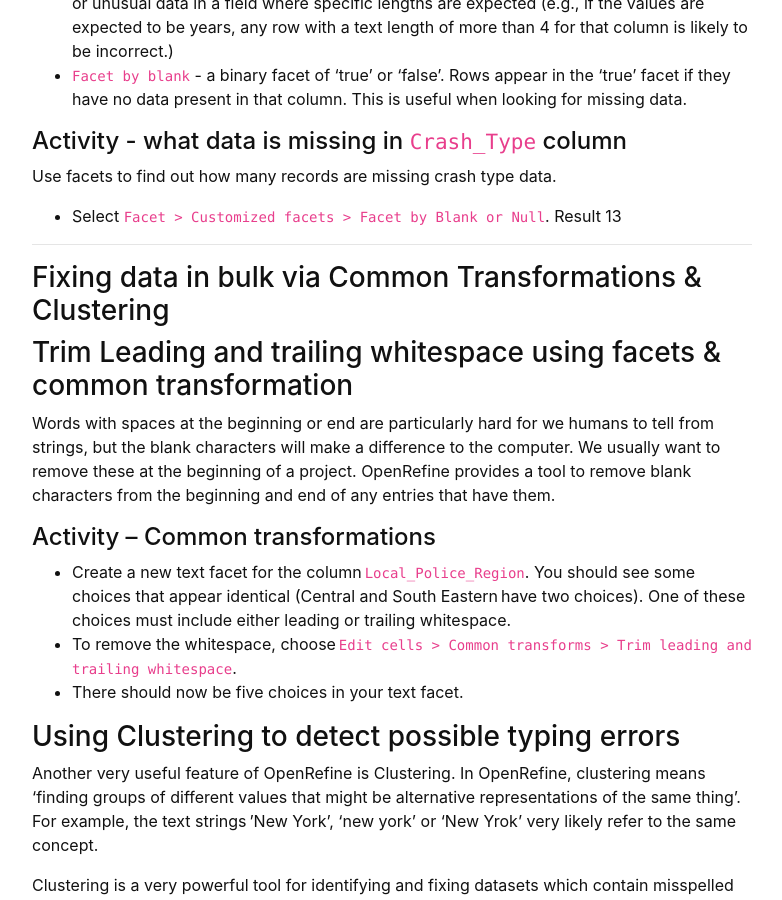
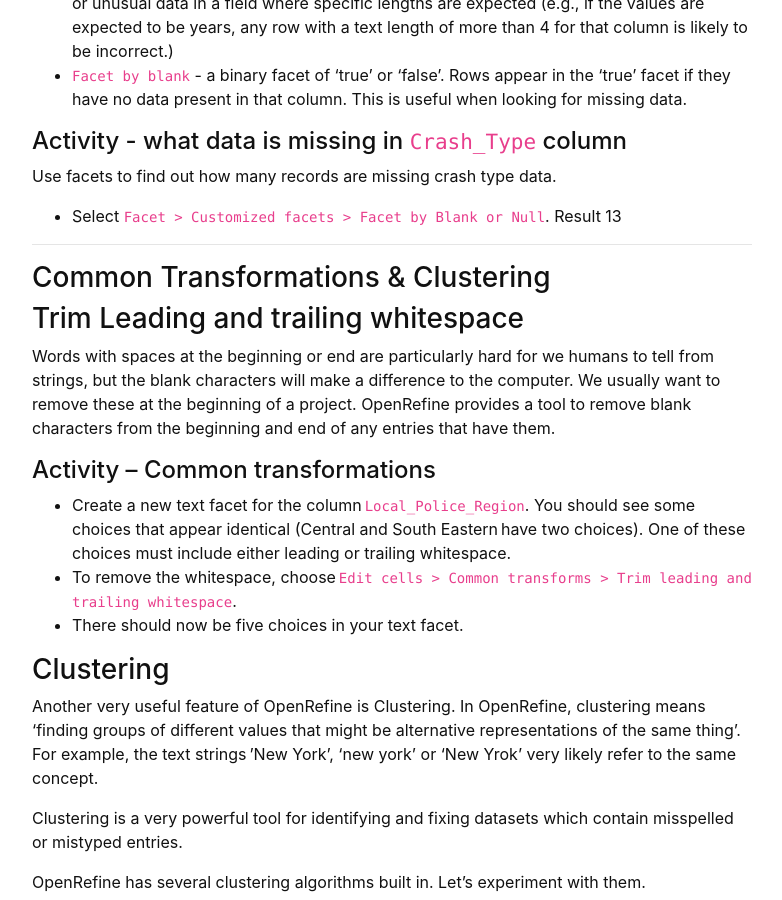
Before and after one commit to GULibrarySandbox/intro-data-wrangle, a Jekyll site: the page built from content/4-lesson.md, in a window 1280 px wide and 900 px high, scrolled down 2262 px. Shown: the whole window, without its empty margins (248-1030 px from the left). Built offline with Jekyll 4.4.1, drawn with Linux system fonts in a browser that asks for light colours.

Commit message:
Update 4-lesson.md

```diff
--- a/content/4-lesson.md
+++ b/content/4-lesson.md
@@ -88,9 +88,9 @@ Use facets to find out how many records are missing crash type data.
 
 --------
 
-### Fixing data in bulk via Common Transformations & Clustering
+### Common Transformations & Clustering
 
-### Trim Leading and trailing whitespace using facets & common transformation
+### Trim Leading and trailing whitespace
 
 Words with spaces at the beginning or end are particularly hard for we humans to tell from strings, but the blank characters will make a difference to the computer. We usually want to remove these at the beginning of a project.  OpenRefine provides a tool to remove blank characters from the beginning and end of any entries that have them.
 
@@ -100,7 +100,7 @@ Words with spaces at the beginning or end are particularly hard for we humans to
 - To remove the whitespace, choose `Edit cells > Common transforms > Trim leading and trailing whitespace`.
 - There should now be five choices in your text facet.
 
-### Using Clustering to detect possible typing errors
+### Clustering
 
 Another very useful feature of OpenRefine is Clustering.  In OpenRefine, clustering means 'finding groups of different values that might be alternative representations of the same thing'. For example, the text strings 'New York', 'new york'  or 'New Yrok' very likely refer to the same concept.
 
```
